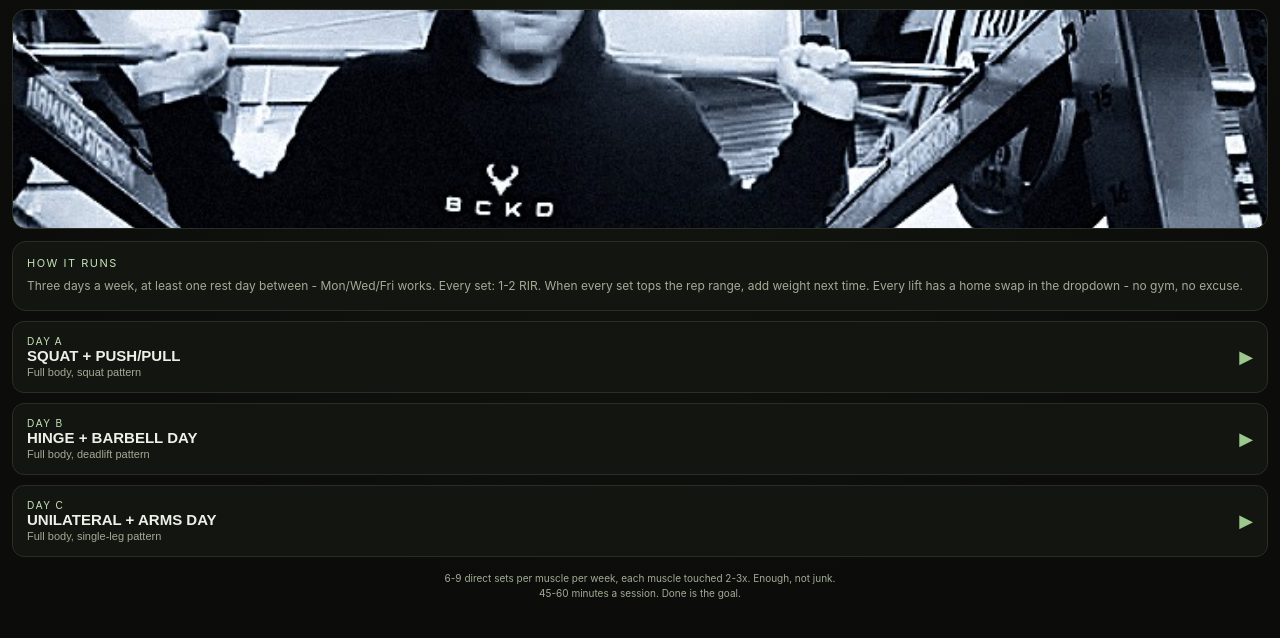
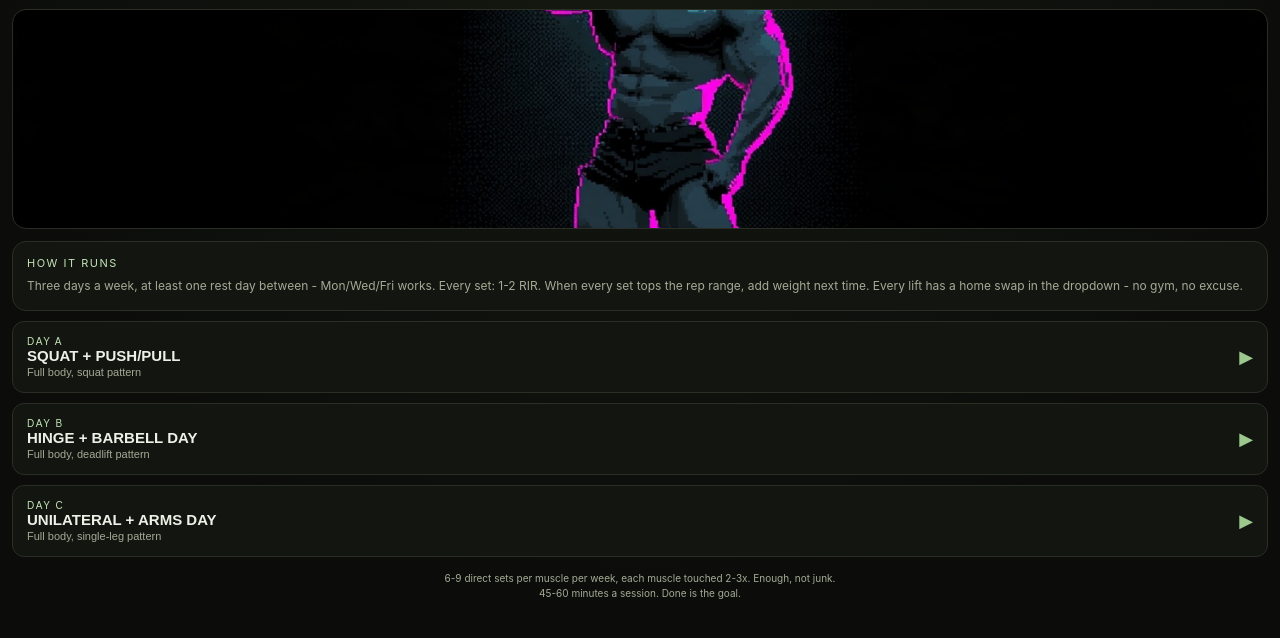
Before and after one commit to Bjepp77/bedrock, a plain HTML site: page index.html in a window 1280 px wide. Shown: the part 60-698 px from the top of the page. Drawn offline with Linux system fonts and the light colour scheme.

Commit message:
Swap FOUNDATIONS hero to pixel-neon art

```diff
--- a/index.html
+++ b/index.html
@@ -12,7 +12,7 @@
 body{background:var(--bg);color:var(--ink);font-family:-apple-system,BlinkMacSystemFont,'Segoe UI',Roboto,sans-serif;min-height:100vh;padding:14px 12px 110px;background-image:radial-gradient(circle at 50% 0%, #18201399 0%, var(--bg) 65%)}
 h1{font-size:22px;letter-spacing:2px;color:var(--moss);text-shadow:0 0 18px rgba(157,200,141,.3)}
 .sub{color:var(--dim);font-size:12px;margin-top:2px}
-.heroImg{height:220px;border-radius:14px;background:url('squat-bottom.jpg') center 50%/cover no-repeat;margin-top:12px;border:1px solid var(--line)}
+.heroImg{height:220px;border-radius:14px;background:url('2-foundations-hero.jpg') center 50%/cover no-repeat;margin-top:12px;border:1px solid var(--line)}
 .panel{background:var(--panel);border:1px solid var(--line);border-radius:14px;padding:14px;margin-top:12px}
 .panel .pt{font-size:11px;letter-spacing:1.5px;color:var(--moss2);margin-bottom:6px}
 .panel p{font-size:12px;color:var(--dim);line-height:1.7}
```
